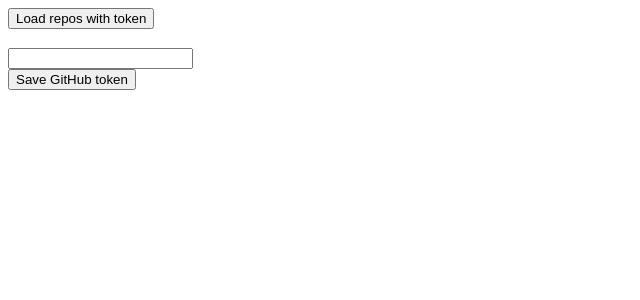
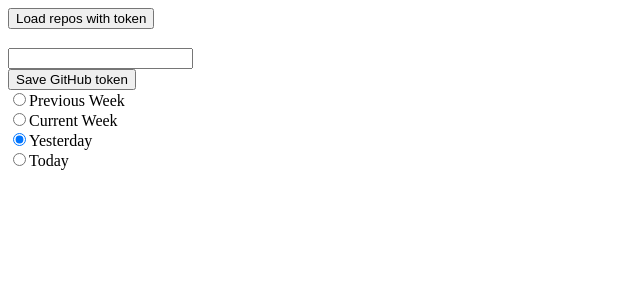
Before and after one commit to diceRollSix/my-daily-commits, a Vue app: page / in a window 1280 px wide. Shown: the top 300 px of the page, without its empty margins (0-640 px from the left). Built offline with nearby package versions, Linux system fonts and the light colour scheme.

Commit message:
add radio buttons for date type choose

```diff
--- a/public/index.html
+++ b/public/index.html
@@ -9,9 +9,8 @@
 </head>
 <body>
 <noscript>
-    <strong>Need js for my-daily-commits. Please enable it to continue.</strong>
+    <strong>Need js for my-daily-commits. Please enable js to continue.</strong>
 </noscript>
 <div id="app"></div>
-<!-- built files will be auto injected -->
 </body>
 </html>
--- a/src/App.vue
+++ b/src/App.vue
@@ -2,16 +2,19 @@
     <div id="app">
         <repositories/>
         <token/>
+        <choose-date-type/>
     </div>
 </template>
 
 <script>
     import Token from './components/Token.vue'
     import Repositories from "./components/Ropositories";
+    import ChooseDateType from "./components/ChooseDateType";
 
     export default {
         name: 'app',
         components: {
+            ChooseDateType,
             Repositories,
             Token
         }
--- /dev/null
+++ b/src/components/ChooseDateType.vue
@@ -0,0 +1,36 @@
+<template>
+    <div>
+        <input type="radio" id="prev_week" value="1" v-model="dateType">
+        <label for="prev_week">Previous Week</label>
+        <br>
+        <input type="radio" id="week" value="2" v-model="dateType">
+        <label for="week">Current Week</label>
+        <br>
+        <input type="radio" id="yesterday" value="3" v-model="dateType">
+        <label for="yesterday">Yesterday</label>
+        <br>
+        <input type="radio" id="today" value="4" v-model="dateType">
+        <label for="today">Today</label>
+        <br>
+    </div>
+</template>
+
+<script>
+
+    export default {
+        name: 'choose-date-type',
+        computed: {
+            dateType: {
+                get() {
+                    return this.$store.state.dateType
+                },
+                set(value) {
+                    this.$store.dispatch('saveDateType', value)
+                }
+            }
+        },
+    }
+</script>
+
+<style scoped>
+</style>
--- /dev/null
+++ b/src/helpers.js
@@ -0,0 +1,5 @@
+function getDateFromDateType(dateType) {
+    return '2018-08-27T00:00:00.000Z';
+}
+
+export {getDateFromDateType};
--- a/src/store.js
+++ b/src/store.js
@@ -2,6 +2,7 @@
 import Vuex from 'vuex'
 import axios from 'axios'
 import createPersistedState from "vuex-persistedstate";
+import {getDateFromDateType} from './helpers';
 
 Vue.use(Vuex);
 
@@ -10,10 +11,14 @@
         user: '',
         token: '',
         repositories: {},
+        dateType: '3'
     },
     mutations: {
         saveToken(state, token) {
             state.token = token;
+        },
+        saveDateType(state, dateType) {
+            state.dateType = dateType;
         },
         setUser(state, userData) {
             state.user = userData.login;
@@ -60,6 +65,9 @@
                 return;
             }
             return commit('saveToken', token);
+        },
+        saveDateType({commit}, dateType) {
+            return commit('saveDateType', dateType);
         },
         //TODO каждое действие сделать атомарной загрузкой
         //создать действие из цепочки действий
@@ -179,7 +187,7 @@
                     access_token: state.token,
                     sha: branch,
                     author: state.user,
-                    since: '2018-08-27T00:00:00.000Z'
+                    since: getDateFromDateType(state.dateType)
                 }
             })
                 .then(response => commit('setCommitsForBranch', {
@@ -192,7 +200,7 @@
     },
     plugins: [
         createPersistedState({
-            paths: ['token']
+            paths: ['token', 'dateType']
         })
     ]
 })
```
